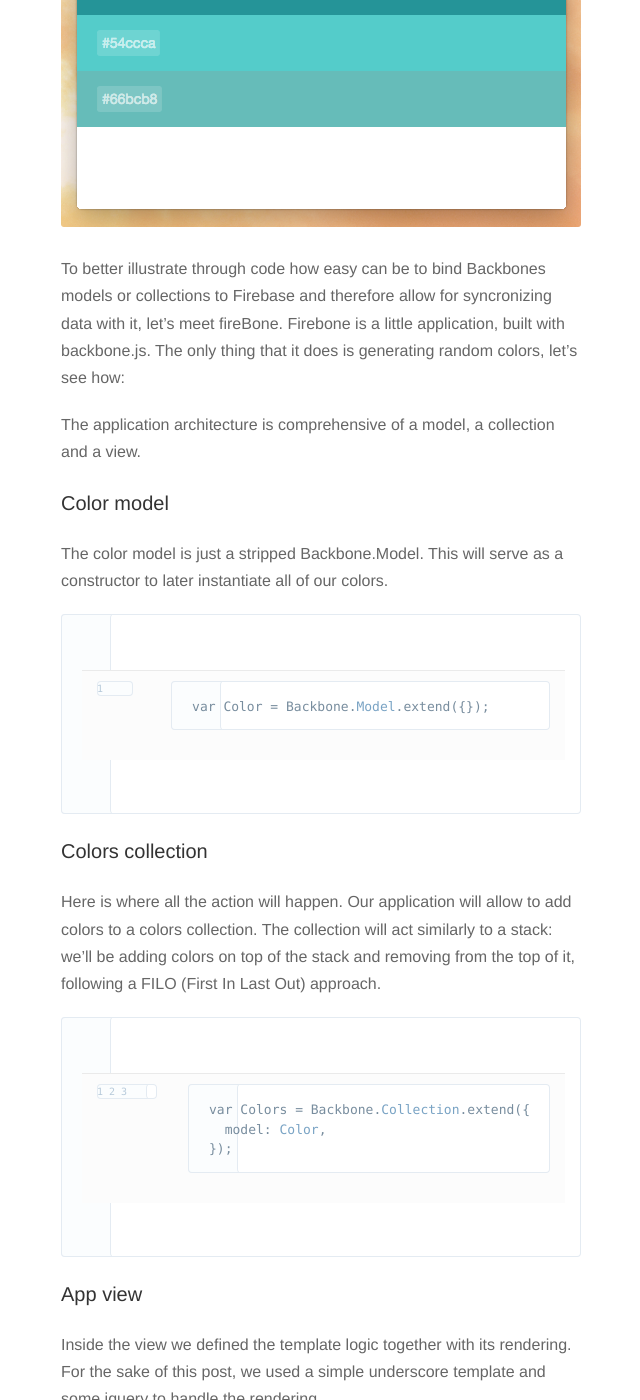
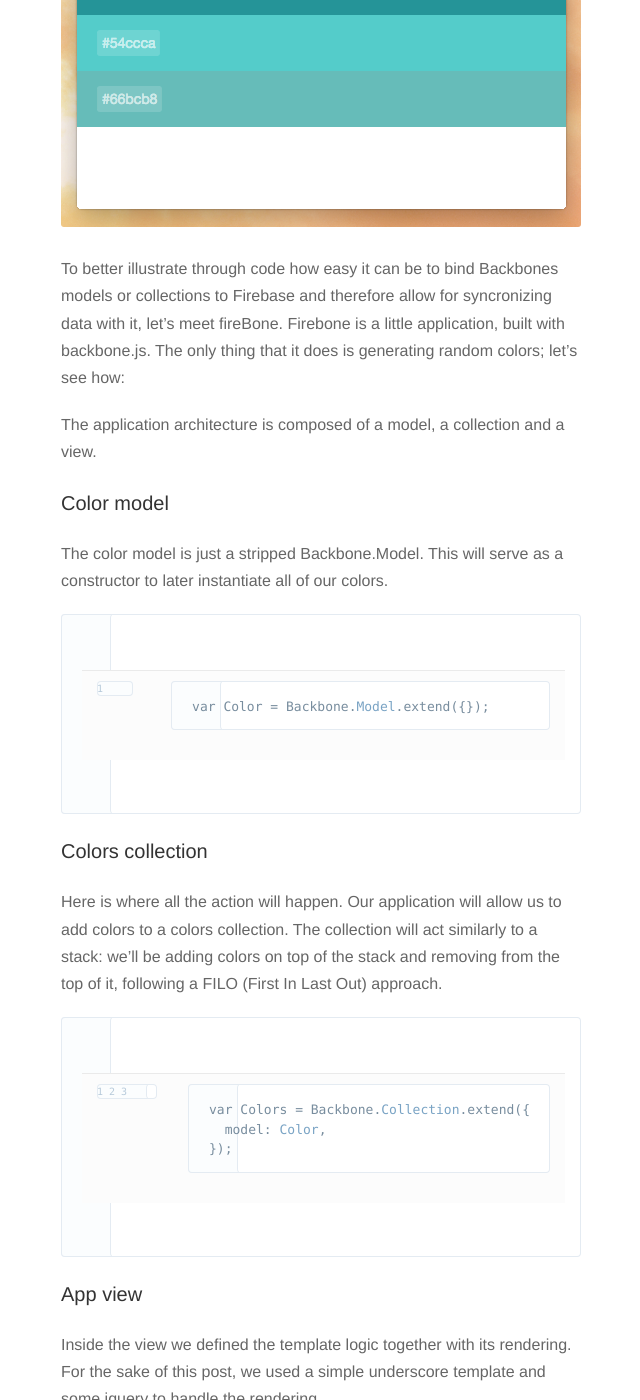
Before and after one commit to nickbalestra/nickbalestra.github.io, a Jekyll site: the page built from _posts/2015-07-24-Backbone-bindings-for-firebase.markdown, in a window 1280 px wide and 1400 px high, scrolled down 1126 px. Shown: the whole window, without its empty margins (319-959 px from the left). Built offline with Jekyll 4.4.1, drawn with Linux system fonts in a browser that asks for light colours; nearby versions of some CDN libraries; Markdown is read by kramdown in place of the engine named in the settings; some of the changed text lies outside the part shown.

Commit message:
adds a few grammatical changes

```diff
--- a/_posts/2015-07-24-Backbone-bindings-for-firebase.markdown
+++ b/_posts/2015-07-24-Backbone-bindings-for-firebase.markdown
@@ -16,11 +16,11 @@ Let's explore how Backbone can seamless integrate with Firebase, making clients
 
 ![FireBone Colors](https://raw.githubusercontent.com/nickbalestra/nickbalestra.github.io/master/assets/images/firebone.png)
 
-To better illustrate through code how easy can be to bind Backbones models or collections to Firebase and therefore allow for syncronizing data with it, let's meet fireBone.
-Firebone is a little application, built with backbone.js. The only thing that it does is generating random colors, let's see how:
+To better illustrate through code how easy it can be to bind Backbones models or collections to Firebase and therefore allow for syncronizing data with it, let's meet fireBone.
+Firebone is a little application, built with backbone.js. The only thing that it does is generating random colors; let's see how:
 
 
-The application architecture is comprehensive of a model, a collection and a view.
+The application architecture is composed of a model, a collection and a view.
 
 ### Color model
 The color model is just a stripped Backbone.Model. This will serve as a constructor to later instantiate all of our colors.
@@ -30,7 +30,7 @@ var Color = Backbone.Model.extend({});
 {% endhighlight %}
 
 ### Colors collection
-Here is where all the action will happen. Our application will allow to add colors to a colors collection. The collection will act similarly to a stack: we'll be adding colors on top of the stack and removing from the top of it, following a FILO (First In Last Out) approach.
+Here is where all the action will happen. Our application will allow us to add colors to a colors collection. The collection will act similarly to a stack: we'll be adding colors on top of the stack and removing from the top of it, following a FILO (First In Last Out) approach.
 
 {% highlight javascript linenos %}
 var Colors = Backbone.Collection.extend({
@@ -43,11 +43,11 @@ Inside the view we defined the template logic together with its rendering. For t
 
 In an events hash we specify a set of DOM events that we will bound to relative methods (addColor, removeColor and resetColors).
 
-On initialization, when our view will be instantiated, we set up a listener to listen on add, remove and reset events on our collection, triggering the render method in case any of those will fire.
+On initialization, when our view will be instantiated, we set up a listener to listen on add, remove and reset events on our collection, triggering the render method when they fire.
 
 Our methods operate on the backbone collection.
 
-addColor() will instantiate a color using the Color model as a constructor. We'll rely on the [pleasejs](https://github.com/Fooidge/PleaseJS) library to generate random color storing the hexadecimal values as the Color.hexColor property. removeColor() will just pop a color from the collection, while resetColors() will reset the whole collection.
+addColor() will instantiate a color using the Color model as a constructor. We'll rely on the [pleasejs](https://github.com/Fooidge/PleaseJS) library to generate random colors storing the hexadecimal values as the Color.hexColor property. removeColor() will just pop a color from the collection, while resetColors() will reset the whole collection.
 
 The code of our view:
 
```
Also changed, not shown: other parts of _posts/2015-07-24-Backbone-bindings-for-firebase.markdown (+4 -4 lines).
